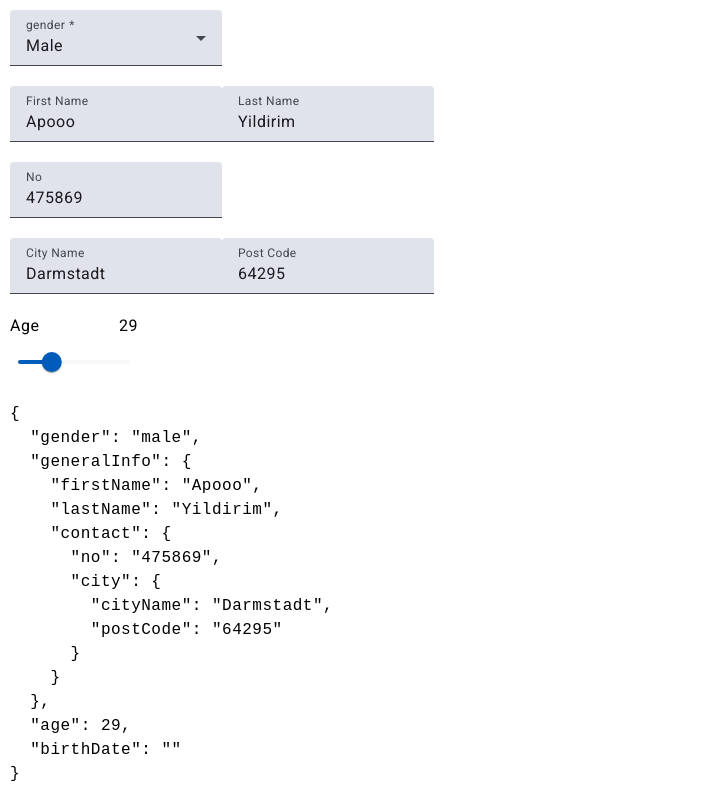
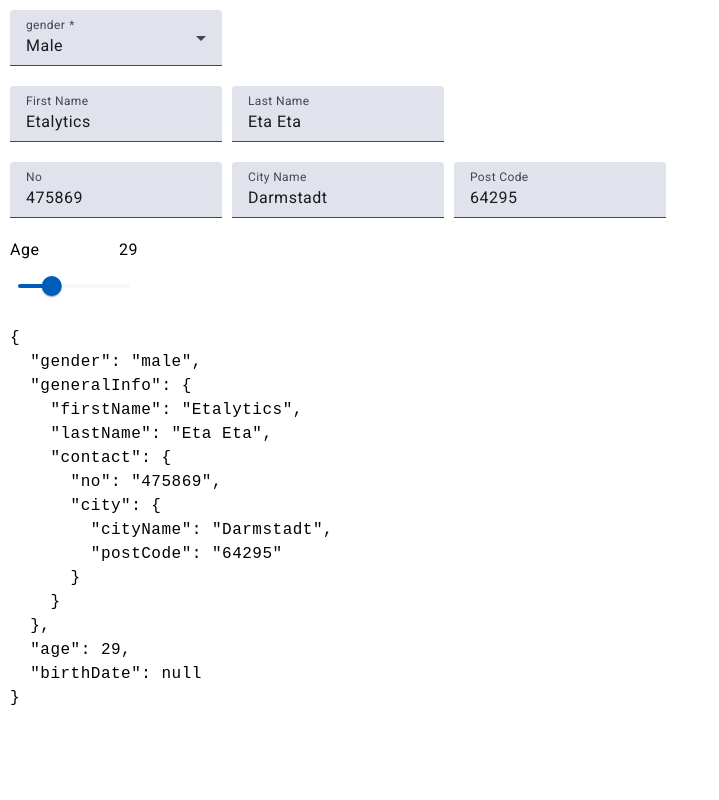
Before and after one commit to abdurrahmanyildirim/dynamic-form-builder, an Angular app: page / in a window 1280 px wide. Shown: the whole page, without its empty margins (0-719 px from the left). Built offline with nearby package versions, Linux system fonts and the light colour scheme.

Commit message:
allowed to pass validators, classes.

```diff
--- a/src/app/app.component.ts
+++ b/src/app/app.component.ts
@@ -1,15 +1,17 @@
 import { Component } from '@angular/core';
 import { DynamicFormBuilderComponent } from './dynamic-form-builder/dynamic-form-builder.component';
-import { DynamicFormInput } from './model';
+import { DynamicFormInput, FormErrors } from './model';
+import { Validators } from '@angular/forms';
 
 @Component({
   selector: 'app-root',
   standalone: true,
   imports: [DynamicFormBuilderComponent],
   template: `
-    <app-reactive-dynamic-form-builder
+    <app-dynamic-form-builder
       [dynamicFormConfig]="config"
       [defaultValue]="defaultValue"
+      (errors)="onErrors($event)"
     />
   `,
 })
@@ -41,6 +43,7 @@ export class AppComponent {
           key: 'firstName',
           label: 'First Name',
           type: 'TEXT',
+          validators: [Validators.minLength(3), Validators.maxLength(10)],
         },
         {
           key: 'lastName',
@@ -50,6 +53,7 @@ export class AppComponent {
         {
           key: 'contact',
           fieldType: 'GROUP',
+          class: ['row'],
           children: [
             {
               key: 'no',
@@ -83,6 +87,7 @@ export class AppComponent {
       expressions: {
         disable: (value) => value.gender === 'female',
       },
+      validators: [Validators.min(10)],
     },
     {
       key: 'birthDate',
@@ -97,8 +102,8 @@ export class AppComponent {
   defaultValue = {
     gender: 'male',
     generalInfo: {
-      firstName: 'Apooo',
-      lastName: 'Yildirim',
+      firstName: 'Etalytics',
+      lastName: 'Eta Eta',
       contact: {
         no: '475869',
         city: {
@@ -109,4 +114,8 @@ export class AppComponent {
     },
     age: 29,
   };
+
+  onErrors(e: FormErrors): void {
+    console.log(e);
+  }
 }
--- a/src/app/dynamic-form-builder/dynamic-form-builder.component.html
+++ b/src/app/dynamic-form-builder/dynamic-form-builder.component.html
@@ -1,8 +1,8 @@
-@if (formReady()) {
-  <form [formGroup]="mainForm">
+@if (mainForm()) {
+  <form [formGroup]="mainForm()">
     @for (item of dynamicFormConfig(); track item.key) {
       <app-input-builder [inputConfig]="item" />
     }
   </form>
 }
-<pre>{{ mainForm.getRawValue() | json }}</pre>
+<pre>{{ mainForm().getRawValue() | json }}</pre>
--- a/src/app/dynamic-form-builder/dynamic-form-builder.component.ts
+++ b/src/app/dynamic-form-builder/dynamic-form-builder.component.ts
@@ -1,93 +1,73 @@
 import {
-  AfterViewInit,
   Component,
-  DestroyRef,
-  effect,
+  computed,
   inject,
   input,
-  signal,
+  OnDestroy,
+  output,
   untracked,
 } from '@angular/core';
-import { DynamicFormInput } from '../model';
+import { DynamicFormInput, FormErrors } from '../model';
 import { JsonPipe } from '@angular/common';
 import { InputBuilderComponent } from '../input-builder/input-builder.component';
+import { FormGroup, ReactiveFormsModule } from '@angular/forms';
+import { DynamicFormBuilderService } from './reactive-dynamic-form-builder.service';
 import {
-  AbstractControl,
-  FormBuilder,
-  ReactiveFormsModule,
-} from '@angular/forms';
-import { DynamicFormBuilderService } from './reactive-dynamic-form-builder.service';
-import { takeUntilDestroyed } from '@angular/core/rxjs-interop';
-import { debounceTime, distinctUntilChanged, startWith } from 'rxjs';
+  debounceTime,
+  distinctUntilChanged,
+  startWith,
+  Subscription,
+} from 'rxjs';
+import { createDynamicForm, getErrors } from '../util';
 
 @Component({
-  selector: 'app-reactive-dynamic-form-builder',
+  selector: 'app-dynamic-form-builder',
   standalone: true,
   imports: [InputBuilderComponent, ReactiveFormsModule, JsonPipe],
   providers: [DynamicFormBuilderService],
   templateUrl: './dynamic-form-builder.component.html',
 })
-export class DynamicFormBuilderComponent implements AfterViewInit {
-  fb = inject(FormBuilder);
-  destroyRef = inject(DestroyRef);
+export class DynamicFormBuilderComponent implements OnDestroy {
   dynamicFormBuilderService = inject(DynamicFormBuilderService);
 
-  mainForm = this.fb.group({});
-  dynamicFormConfig = input<DynamicFormInput[]>([]);
-  /**
-   * Flag to detect if form is ready.
-   * Don't init UI till form ready.
-   */
-  formReady = signal(false);
-
-  configEffect = effect(() => {
-    const config = this.dynamicFormConfig();
-    untracked(() => {
-      this.formReady.set(false);
-      this.dynamicFormBuilderService.inputBuilders.set([]);
-      this.buildForm(config);
-      this.mainForm.patchValue(this.defaultValue());
-      this.formReady.set(true);
-    });
-  });
+  // Inputs
+  dynamicFormConfig = input.required<DynamicFormInput[]>();
   defaultValue = input<any>();
 
-  buildForm(config: DynamicFormInput[]): any {
-    config.forEach((c) => {
-      const control = this.createControl(c);
-      this.mainForm.addControl(c.key, control);
+  mainForm = computed<FormGroup>(() => {
+    const config = this.dynamicFormConfig();
+    const form = createDynamicForm(config);
+    form.patchValue(this.defaultValue());
+    untracked(() => {
+      // Clean inputs from service.
+      this.dynamicFormBuilderService.inputBuilders.set([]);
     });
-  }
+    this.listenFormChanges(form);
+    this.formInitialized.emit(form);
+    return form;
+  });
 
-  createControl(c: DynamicFormInput): AbstractControl {
-    if (!c.fieldType) {
-      return this.fb.control('');
-    }
-    if (c.fieldType === 'ARRAY') {
-      // TODO: Not sure how this will work. test this.
-      return this.fb.array([]);
-    }
-    const fg = this.fb.group({});
-    c.children?.forEach((c) => {
-      const ct = this.createControl(c);
-      fg.addControl(c.key, ct);
-    });
-    return fg;
-  }
+  formInitialized = output<FormGroup>();
+  errors = output<Record<string, object>>();
+  valueChangeSub?: Subscription;
 
-  ngAfterViewInit(): void {
-    this.mainForm.valueChanges
+  listenFormChanges(form: FormGroup): void {
+    // Unsubscribe previous value change.
+    this.valueChangeSub?.unsubscribe();
+    this.valueChangeSub = form.valueChanges
       .pipe(
-        takeUntilDestroyed(this.destroyRef),
         startWith(this.defaultValue()),
         // Make sure UI fully initialized and improve the performance
         debounceTime(50),
         distinctUntilChanged(),
       )
       .subscribe((v) => {
-        this.dynamicFormBuilderService.adjustInputs(
-          this.mainForm.getRawValue(),
-        );
+        this.dynamicFormBuilderService.adjustInputs(form.getRawValue());
+        this.errors.emit(getErrors(form));
       });
   }
+
+  ngOnDestroy(): void {
+    this.valueChangeSub?.unsubscribe();
+  }
 }
--- a/src/app/dynamic-form-builder/reactive-dynamic-form-builder.service.ts
+++ b/src/app/dynamic-form-builder/reactive-dynamic-form-builder.service.ts
@@ -9,6 +9,11 @@ export class DynamicFormBuilderService {
     this.inputBuilders.update((inputs) => [...inputs, inputBuilder]);
   }
 
+  /**
+   * Adjust hide and disable inputs of component whenever form data change
+   *
+   * @param formValue Form value
+   */
   adjustInputs(formValue: any): void {
     this.inputBuilders().forEach((builder) => {
       Object.entries(builder.inputConfig().expressions ?? {}).forEach(
--- a/src/app/input-builder/input-builder.component.html
+++ b/src/app/input-builder/input-builder.component.html
@@ -1,7 +1,7 @@
 @if (!hide() && inputConfig(); as inp) {
   <!-- TODO: Handle array too. It is not handled yet -->
   @if (inp.fieldType === "GROUP") {
-    <div [formGroupName]="inp.key">
+    <div [formGroupName]="inp.key" [class]="inp.class" class="group-wrapper">
       @for (item of inp.children; track item.key) {
         <app-input-builder [inputConfig]="item" />
       }
--- /dev/null
+++ b/src/app/input-builder/input-builder.component.scss
@@ -0,0 +1,11 @@
+.group-wrapper {
+  width: fit-content;
+  app-input-builder:not(:first-child) {
+    margin-left: 10px;
+  }
+}
+
+.row {
+  display: flex;
+  flex-wrap: wrap;
+}
--- a/src/app/input-builder/input-builder.component.ts
+++ b/src/app/input-builder/input-builder.component.ts
@@ -11,6 +11,7 @@ import {
   AfterViewInit,
   OnDestroy,
   DestroyRef,
+  Injector,
 } from '@angular/core';
 import {
   ControlContainer,
@@ -31,7 +32,14 @@ import { provideNativeDateAdapter } from '@angular/material/core';
 import { DynamicFormBuilderService } from '../dynamic-form-builder/reactive-dynamic-form-builder.service';
 
 /**
- * This allow us to connect controls with parent form groups.
+ * This provider connects child components' form controls to their parent form group.
+ * It ensures that the parent form group is available in the child components for proper form handling.
+ *
+ * Inspired by: https://nevzatopcu.medium.com/angular-child-components-with-reactive-forms-fbf4563b304c
+ *
+ * Usage:
+ * - Add this provider to the `providers` array of a child component's decorator to enable
+ *   the child component to access and interact with the parent form group.
  */
 export const parentFormGroupProvider = [
   {
@@ -49,6 +57,7 @@ export const parentFormGroupProvider = [
 @Component({
   selector: 'app-input-builder',
   templateUrl: './input-builder.component.html',
+  styleUrl: './input-builder.component.scss',
   standalone: true,
   imports: [
     MatFormField,
@@ -69,9 +78,13 @@ export const parentFormGroupProvider = [
 })
 export class InputBuilderComponent implements OnInit, AfterViewInit, OnDestroy {
   controlContainer = inject(ControlContainer);
-  destroyRef = inject(DestroyRef);
+  injector = inject(Injector);
   dynamicFormBuilderService = inject(DynamicFormBuilderService);
 
+  /**
+   * Hide input based on some conditions
+   * service handle that variable every value change in main form
+   */
   hide = signal(false);
 
   inputConfig = input.required<DynamicFormInput>();
@@ -94,14 +107,14 @@ export class InputBuilderComponent implements OnInit, AfterViewInit, OnDestroy {
     this.dynamicFormBuilderService.addInput(this);
     const ct = this.control();
     if (ct) {
-      this.inputConfig().hooks?.onInit?.(ct, this.destroyRef);
+      this.inputConfig().hooks?.onInit?.(ct, this.injector);
     }
   }
 
   ngAfterViewInit(): void {
     const ct = this.control();
     if (ct) {
-      this.inputConfig().hooks?.afterViewInit?.(ct, this.destroyRef);
+      this.inputConfig().hooks?.afterViewInit?.(ct, this.injector);
     }
   }
 
```
Also changed, not shown: angular.json (+2 -7 lines), src/app/model.ts (+14 -4 lines), src/app/util.ts (added, +82 -0 lines).
